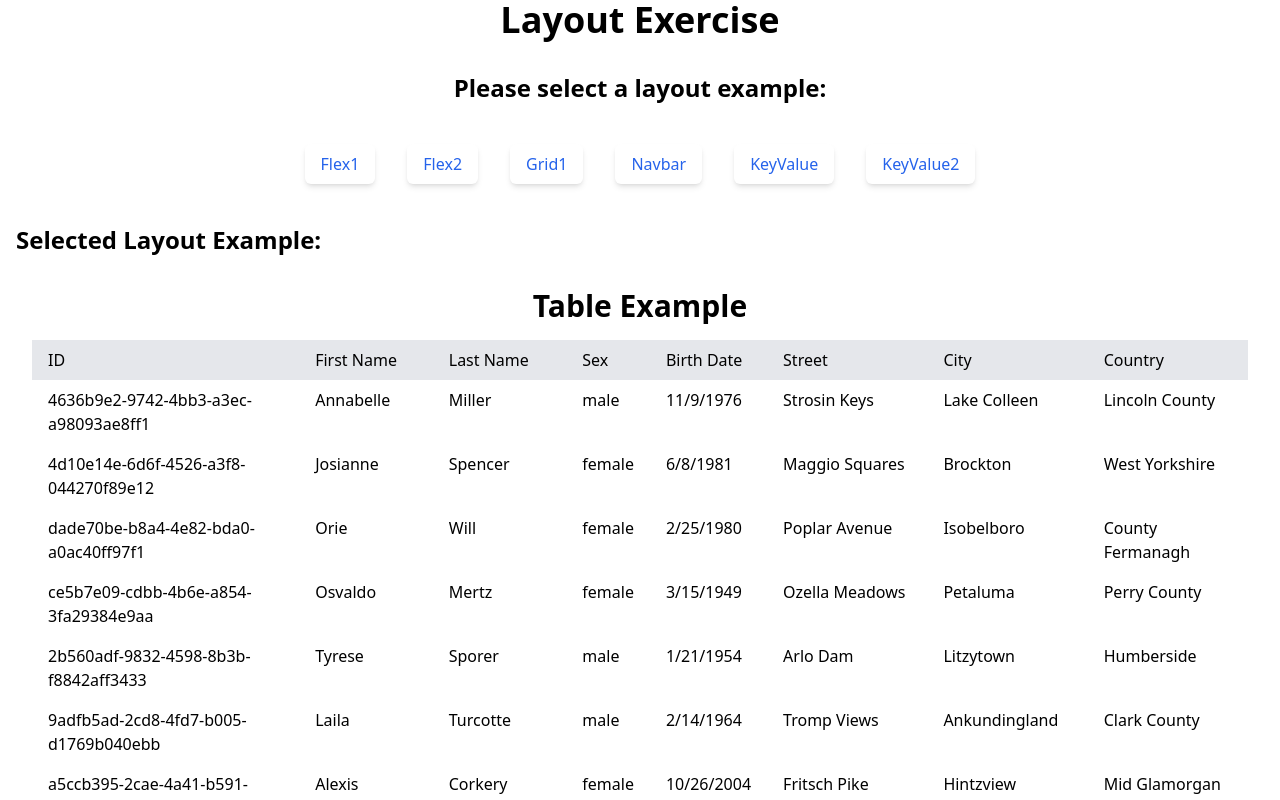
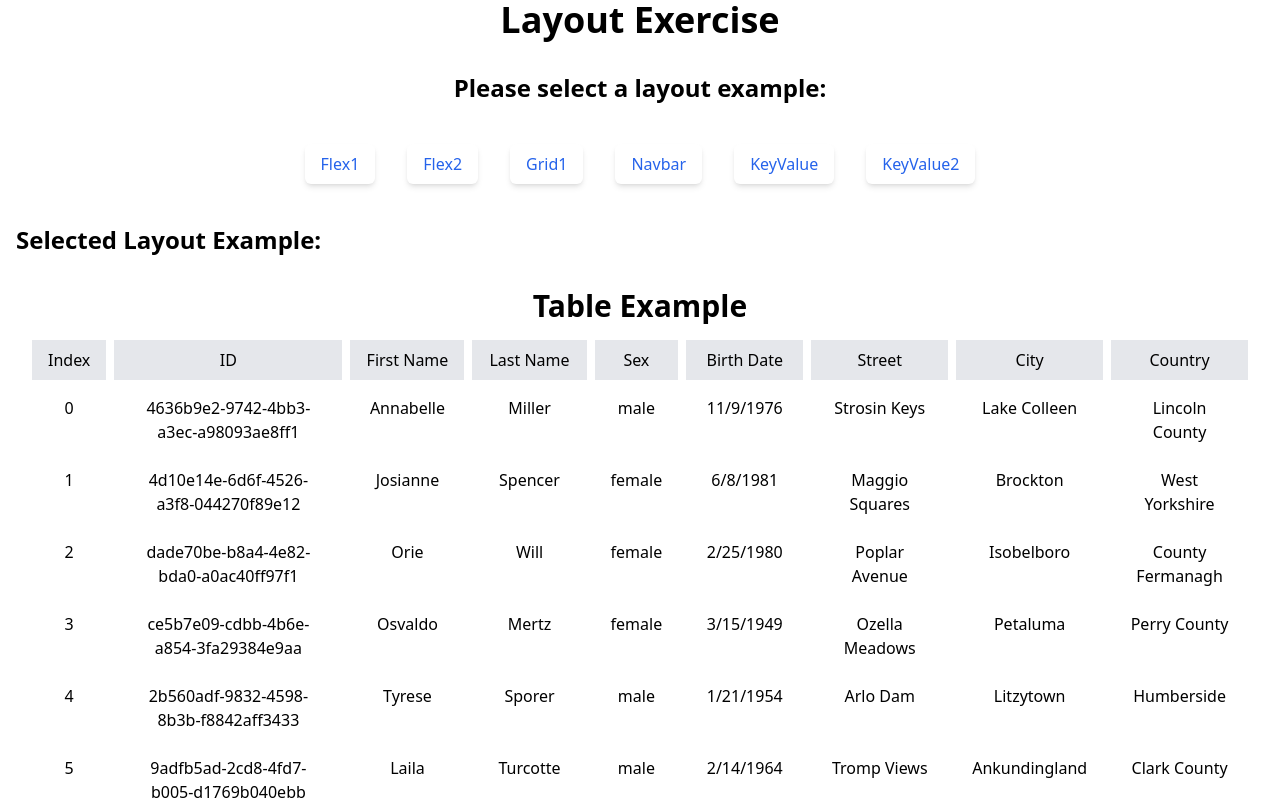
Before and after one commit to bihoqo/implemented-node-client-server-template-for-learners, a React (Vite) app in the folder client/: page /exerciseLayoutPage in a window 1280 px wide. Both pictures are taken after a click on the button "Grid1". Shown: the top 800 px of the page. Built offline with nearby package versions, Linux system fonts and the light colour scheme.

Commit message:
Update exerciseLayoutPage.tsx

```diff
--- a/client/src/pages/exerciseLayoutPage.tsx
+++ b/client/src/pages/exerciseLayoutPage.tsx
@@ -188,35 +188,69 @@ function generateRandomRows(numberOfRows: number): RowData[] {
 }
 
 function LayoutExample3() {
-    const rows: RowData[] = generateRandomRows(10);
+    const [numberOfRowsToShow, setNumberOfRowsToShow] = useState<number>(10);
+    const [rows, setRows] = useState<RowData[]>(generateRandomRows(10));
+
+    function refreshData() {
+        setRows(generateRandomRows(numberOfRowsToShow));
+    }
+
+    function addMoreData() {
+        setNumberOfRowsToShow(numberOfRowsToShow + 5);
+        setRows([...rows, ...generateRandomRows(5)]);
+    }
+
+    function removeAllRows() {
+        setNumberOfRowsToShow(0);
+        setRows([]);
+    }
 
     return (
-        <div className="container mx-auto p-4">
+        <div className="flex flex-col justify-center mx-auto p-4">
             <h1 className="text-3xl font-bold mb-4 text-center">Table Example</h1>
-            <div className="grid grid-cols-[10fr_5fr_5fr_3fr_4fr_6fr_6fr_6fr]">
+            <div className="grid grid-cols-[1fr_10fr_5fr_5fr_3fr_4fr_6fr_6fr_6fr] gap-2">
                 {/* Table Header */}
-                <div className="bg-gray-200 py-2 px-4">ID</div>
-                <div className="bg-gray-200 py-2 px-4">First Name</div>
-                <div className="bg-gray-200 py-2 px-4">Last Name</div>
-                <div className="bg-gray-200 py-2 px-4">Sex</div>
-                <div className="bg-gray-200 py-2 px-4">Birth Date</div>
-                <div className="bg-gray-200 py-2 px-4">Street</div>
-                <div className="bg-gray-200 py-2 px-4">City</div>
-                <div className="bg-gray-200 py-2 px-4">Country</div>
+                <div className="bg-gray-200 py-2 px-4 text-center">Index</div>
+                <div className="bg-gray-200 py-2 px-4 text-center">ID</div>
+                <div className="bg-gray-200 py-2 px-4 text-center">First Name</div>
+                <div className="bg-gray-200 py-2 px-4 text-center">Last Name</div>
+                <div className="bg-gray-200 py-2 px-4 text-center">Sex</div>
+                <div className="bg-gray-200 py-2 px-4 text-center">Birth Date</div>
+                <div className="bg-gray-200 py-2 px-4 text-center">Street</div>
+                <div className="bg-gray-200 py-2 px-4 text-center">City</div>
+                <div className="bg-gray-200 py-2 px-4 text-center">Country</div>
 
                 {/* Table Rows */}
-                {rows.map((row, index) => (
-                    <React.Fragment key={index}>
-                        <div className="bg-white py-2 px-4">{row.id}</div>
-                        <div className="bg-white py-2 px-4">{row.firstName}</div>
-                        <div className="bg-white py-2 px-4">{row.lastName}</div>
-                        <div className="bg-white py-2 px-4">{row.sex}</div>
-                        <div className="bg-white py-2 px-4">{row.birthDate.toLocaleDateString()}</div>
-                        <div className="bg-white py-2 px-4">{row.street}</div>
-                        <div className="bg-white py-2 px-4">{row.city}</div>
-                        <div className="bg-white py-2 px-4">{row.country}</div>
+                {rows.map((row, idx) => (
+                    <React.Fragment key={row.id}>
+                        <div className="bg-white py-2 px-4 text-center">{idx}</div>
+                        <div className="bg-white py-2 px-4 text-center">{row.id}</div>
+                        <div className="bg-white py-2 px-4 text-center">{row.firstName}</div>
+                        <div className="bg-white py-2 px-4 text-center">{row.lastName}</div>
+                        <div className="bg-white py-2 px-4 text-center">{row.sex}</div>
+                        <div className="bg-white py-2 px-4 text-center">{row.birthDate.toLocaleDateString()}</div>
+                        <div className="bg-white py-2 px-4 text-center">{row.street}</div>
+                        <div className="bg-white py-2 px-4 text-center">{row.city}</div>
+                        <div className="bg-white py-2 px-4 text-center">{row.country}</div>
                     </React.Fragment>
                 ))}
+            </div>
+            <div className="flex flex-row gap-2 justify-center items-center mt-8">
+                <button
+                    onClick={refreshData}
+                    className="bg-blue-500 text-white px-4 py-2 rounded-md shadow-md transition-colors duration-300 hover:bg-blue-600">
+                    Refresh Data
+                </button>
+                <button
+                    onClick={addMoreData}
+                    className="bg-blue-500 text-white px-4 py-2 rounded-md shadow-md transition-colors duration-300 hover:bg-blue-600">
+                    Add More
+                </button>
+                <button
+                    onClick={removeAllRows}
+                    className="bg-blue-500 text-white px-4 py-2 rounded-md shadow-md transition-colors duration-300 hover:bg-blue-600">
+                    Remove All
+                </button>
             </div>
         </div>
     );
@@ -227,7 +261,7 @@ function LayoutExample4() {
         <div className="flex flex-col min-h-screen">
             {/* Navbar */}
             <nav className="bg-gray-800 text-white py-4 px-8 flex justify-between items-center">
-                <div className="text-2xl font-bold">Logo</div>
+            <div className="text-2xl font-bold">Logo</div>
                 <ul className="flex gap-6">
                     <li><a href="#" className="hover:underline">Home</a></li>
                     <li><a href="#" className="hover:underline">About</a></li>
```
